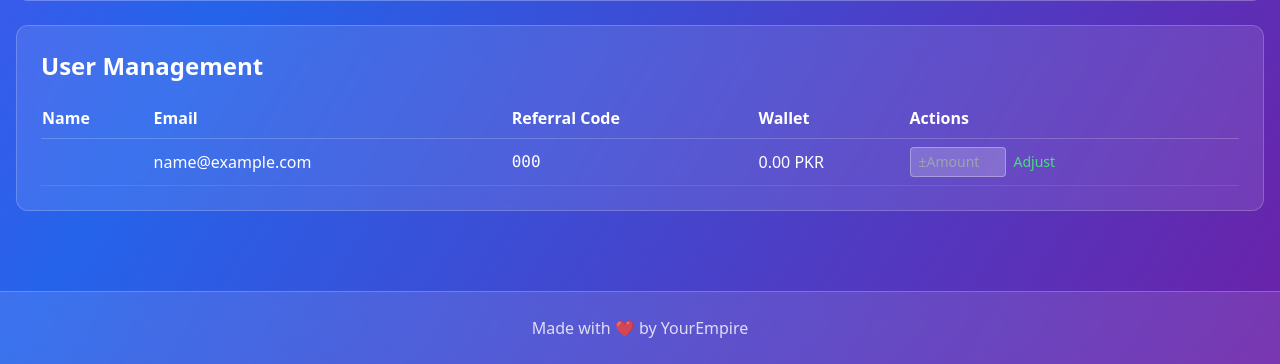
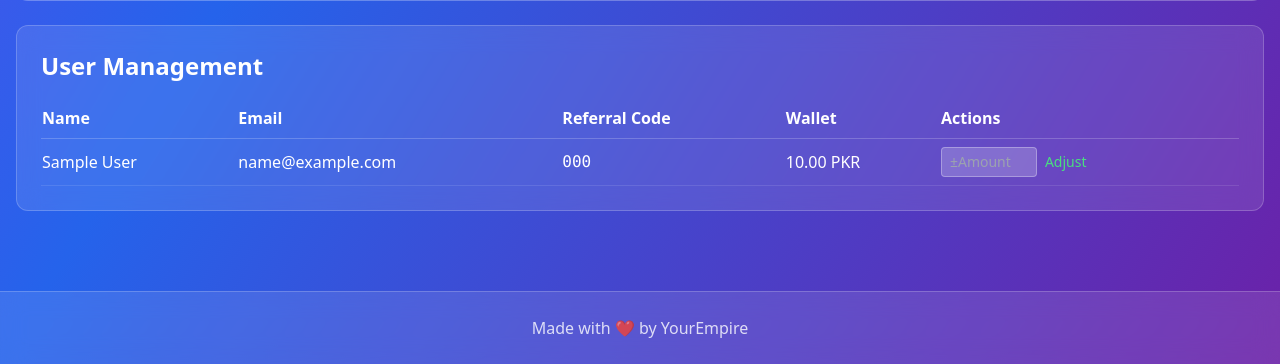
Before and after one commit to alihyderbaloch/YourEmpire., a Flask app: template templates/admin_dashboard.html in a window 1280 px wide. Shown: the part 1711-2075 px from the top of the page. Run offline with Flask 3, Linux system fonts and the light colour scheme; data comes from the database, SQL or seed files in the repository; tables that the repository leaves empty hold one stand-in row (values such as "Sample post"); the template is opened without the code that fills it: values that come from a table or form of the project are taken from there, most other values are stand-ins (such as "Sample title", 1, 10 or a date in 2020); some libraries are stand-ins or nearby versions.

Commit message:
Update admin dashboard to show correct user information and payment options
Fix user name, wallet balance, and add Sadapay to payment methods in admin dashboard.

Replit-Commit-Author: Agent
Replit-Commit-Session-Id: 0d011106-bfb6-4554-b072-91b53b411faa
Replit-Commit-Checkpoint-Type: full_checkpoint
Replit-Commit-Event-Id: 744d7e00-80be-40ba-a823-1b8b671ae552
Replit-Commit-Screenshot-Url: https://storage.googleapis.com/screenshot-production-us-central1/064be7b3-9fc3-4dd7-9178-19b830452fdb/0d011106-bfb6-4554-b072-91b53b411faa/bDgCHak

```diff
--- a/templates/admin_dashboard.html
+++ b/templates/admin_dashboard.html
@@ -97,6 +97,7 @@
                             <select name="type" required class="w-full px-4 py-2 rounded-lg bg-white/20 text-white border border-white/30 focus:outline-none focus:border-white">
                                 <option value="Easypaisa">Easypaisa</option>
                                 <option value="JazzCash">JazzCash</option>
+                                <option value="Sadapay">Sadapay</option>
                                 <option value="Bank Account">Bank Account</option>
                             </select>
                         </div>
@@ -275,10 +276,10 @@
                     <tbody>
                         {% for user in users %}
                         <tr class="border-b border-white/10">
-                            <td class="py-2">{{ user.name }}</td>
+                            <td class="py-2">{{ user.full_name }}</td>
                             <td class="py-2">{{ user.email }}</td>
                             <td class="py-2 font-mono">{{ user.referral_code }}</td>
-                            <td class="py-2">{{ "%.2f"|format(user.wallet) }} PKR</td>
+                            <td class="py-2">{{ "%.2f"|format(user.wallet_balance) }} PKR</td>
                             <td class="py-2">
                                 <form method="POST" action="{{ url_for('adjust_wallet', user_id=user.id) }}" class="flex gap-2">
                                     <input type="number" name="amount" step="0.01" placeholder="±Amount" class="w-24 px-2 py-1 rounded bg-white/20 text-white border border-white/30 text-sm">
```
Also changed, not shown: 1 other file.
